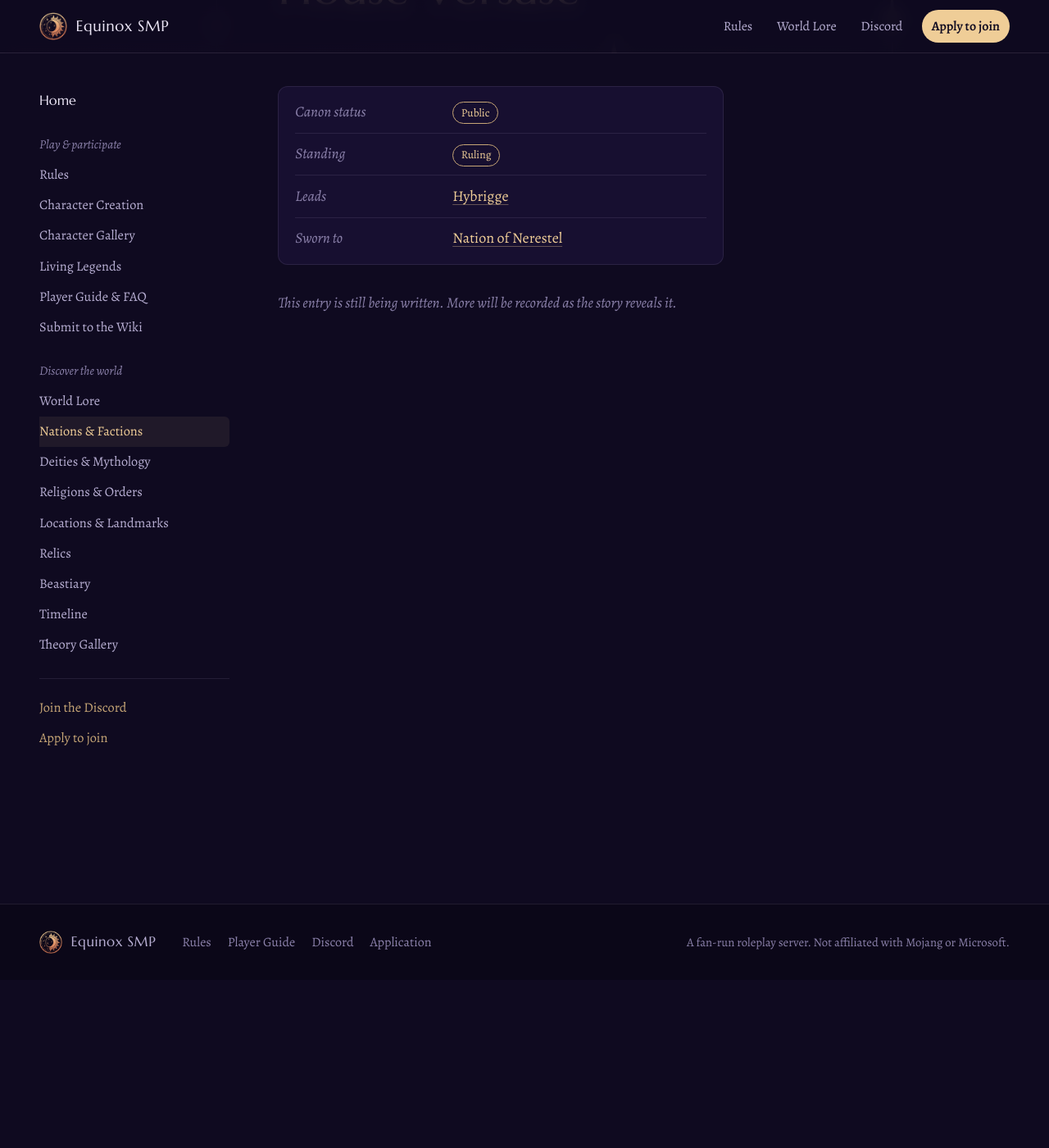
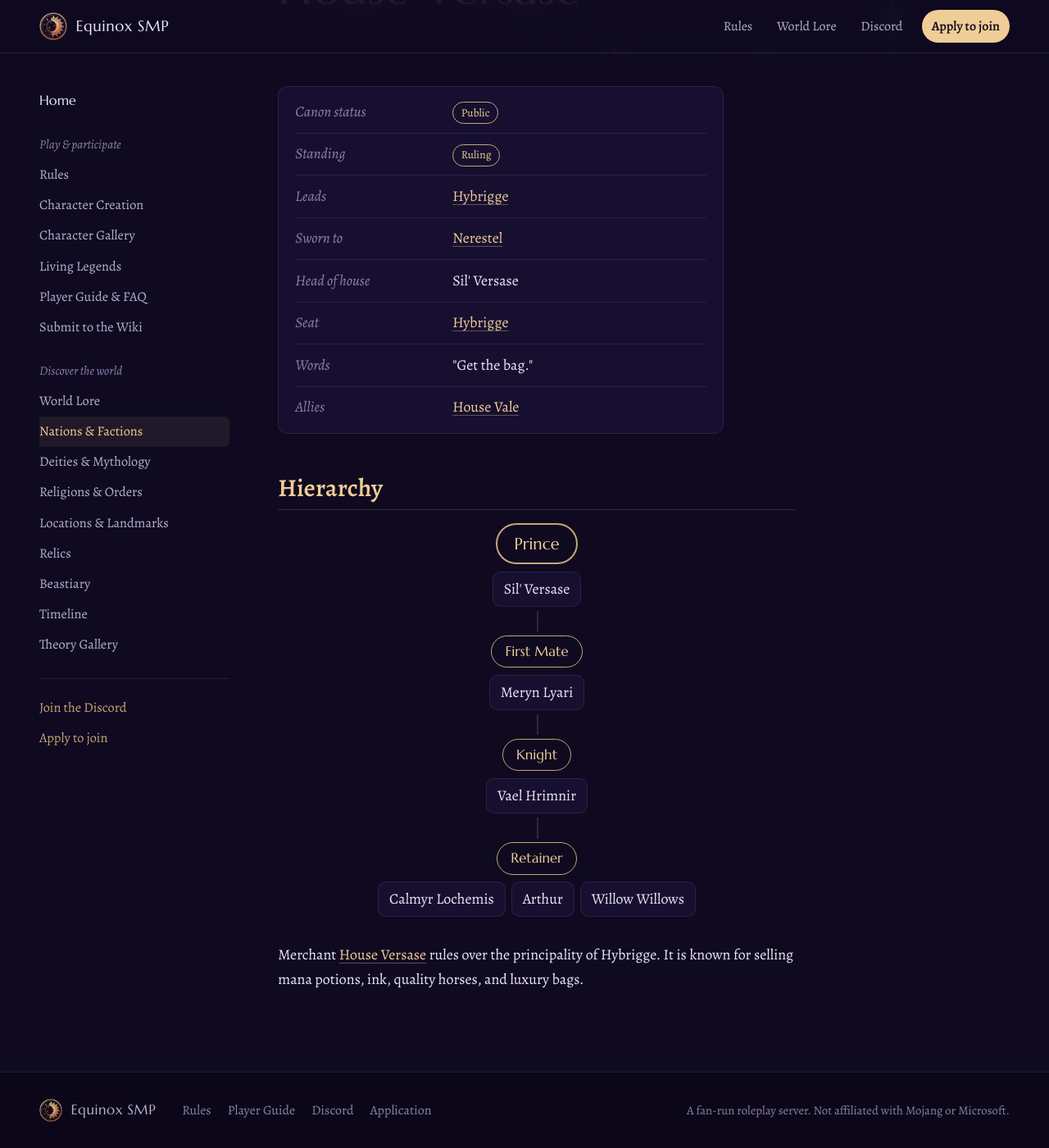
Before and after one commit to smpequinox/smpequinox.github.io, a Jekyll site: the page built from _lore/house-versase.md, in a window 1280 px wide and 1400 px high, scrolled down 205 px. Shown: the whole window at 82% size. Built offline with Jekyll 4.4.1, drawn with Linux system fonts in a browser that asks for light colours.

Commit message:
Update Noble house: House Versase
From submission #57

```diff
--- a/_lore/house-versase.md
+++ b/_lore/house-versase.md
@@ -1,10 +1,27 @@
 ---
 title: "House Versase"
 category: houses
-standing: Ruling
+standing: "Ruling"
 direction: West
 status: Public
+summary: "A coastal merchant house dealing in various wares."
 facts:
   Leads: "Hybrigge"
-  Sworn to: "Nation of Nerestel"
+  "Sworn to": "Nerestel"
+  "Head of house": "Sil' Versase"
+  "Seat": "Hybrigge"
+  "Words": "\"Get the bag.\""
+  "Allies": "House Vale"
+ranks:
+  - rank: "Prince"
+    holders: "Sil' Versase"
+  - rank: "First Mate"
+    holders: "Meryn Lyari"
+  - rank: "Knight"
+    holders: "Vael Hrimnir"
+  - rank: "Retainer"
+    holders: "Calmyr Lochemis, Arthur, Willow Willows"
+# Submitted in issue #57
 ---
+
+Merchant House Versase rules over the principality of Hybrigge. It is known for selling mana potions, ink, quality horses, and luxury bags.
```
